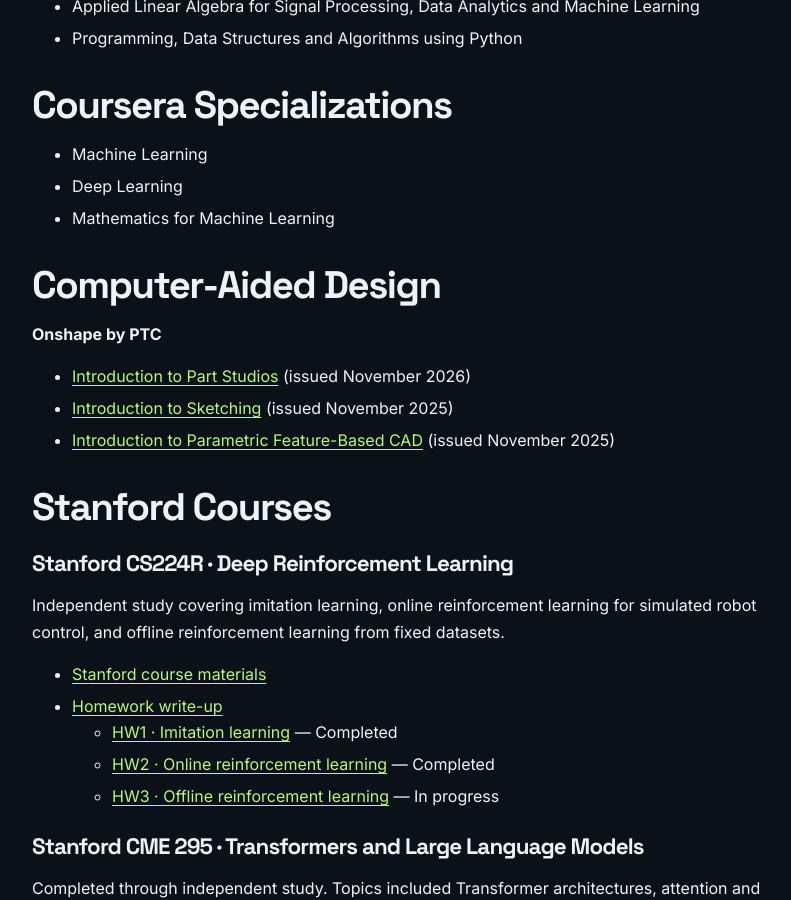
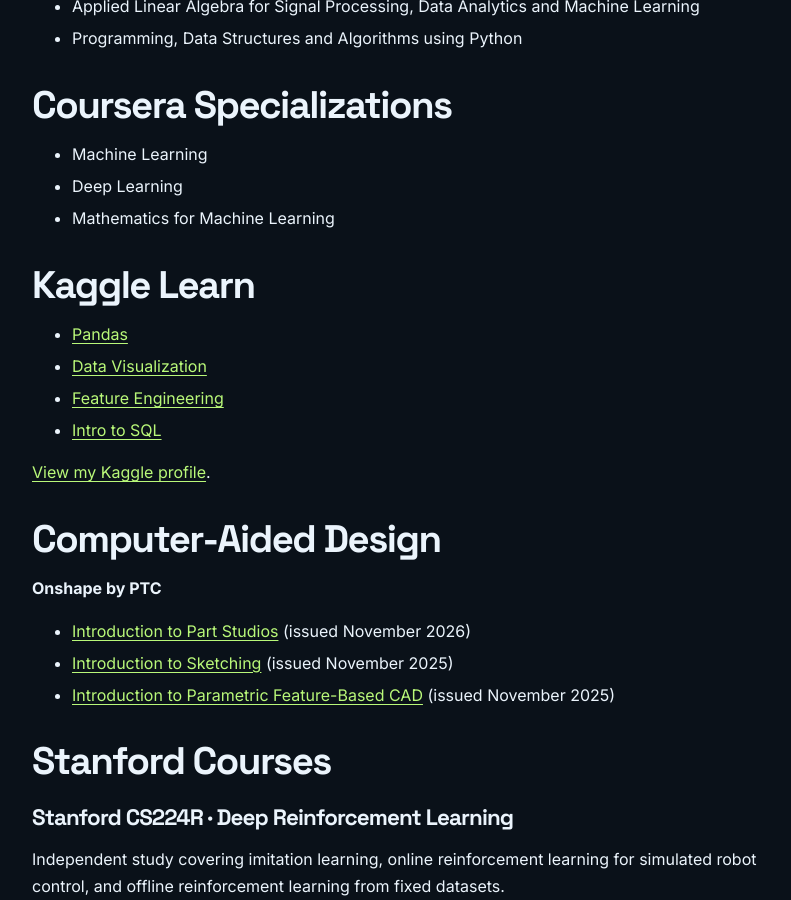
Before and after one commit to Magician6174/magician6174.github.io, a Jekyll site: the page built from docs/_pages/Learnings.md, in a window 1280 px wide and 900 px high, scrolled down 1716 px. Shown: the whole window, without its empty margins (32-823 px from the left). Built offline with Jekyll 4.4.1, drawn with Linux system fonts in a browser that asks for light colours.

Commit message:
Add Kaggle profile and four pinned course certificates

```diff
--- a/docs/_pages/Learnings.md
+++ b/docs/_pages/Learnings.md
@@ -70,6 +70,15 @@ Advanced technical courses with an emphasis on theoretical foundations and probl
 - Deep Learning
 - Mathematics for Machine Learning
 
+## Kaggle Learn
+
+- [Pandas](https://www.kaggle.com/learn/certification/nofullnamedisplayed/pandas)
+- [Data Visualization](https://www.kaggle.com/learn/certification/nofullnamedisplayed/data-visualization)
+- [Feature Engineering](https://www.kaggle.com/learn/certification/nofullnamedisplayed/feature-engineering)
+- [Intro to SQL](https://www.kaggle.com/learn/certification/nofullnamedisplayed/intro-to-sql)
+
+[View my Kaggle profile](https://www.kaggle.com/nofullnamedisplayed).
+
 ## Computer-Aided Design
 
 **Onshape by PTC**
```
